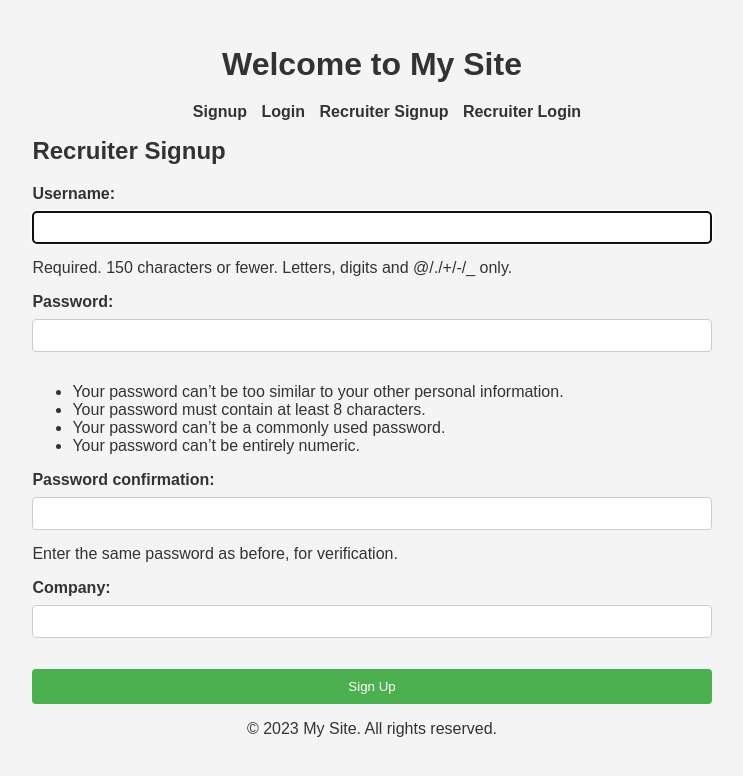
After one commit to siddg2023/mysite, a Django app: page /myapp/recruiter/signup/ in a window 1280 px wide. The commit adds this page. Shown: the top 776 px of the page, without its empty margins (268-1011 px from the left). Run offline with Django 4.2, Linux system fonts and the light colour scheme.

Commit message:
recruiter view

```diff
--- a/myapp/forms.py
+++ b/myapp/forms.py
@@ -1,8 +1,20 @@
 # forms.py
 from django import forms
 from .models import UserProfile
+from django.contrib.auth.models import User
 
 class UserProfileForm(forms.ModelForm):
     class Meta:
         model = UserProfile
         fields = ['first_name', 'last_name', 'email', 'phone_number', 'major_area_of_study', 'year_in_program', 'bio']
+
+from django import forms
+from django.contrib.auth.forms import UserCreationForm
+from .models import RecruiterProfile
+
+class RecruiterSignupForm(UserCreationForm):
+    company = forms.CharField(max_length=255, required=True)
+
+    class Meta:
+        model = User  # Use the User model, not RecruiterProfile
+        fields = ['username', 'password1', 'password2']
--- a/myapp/templates/base.html
+++ b/myapp/templates/base.html
@@ -17,13 +17,22 @@
             <ul>
                 <li><a href="{% url 'signup' %}">Signup</a></li>
                 <li><a href="{% url 'custom_login' %}">Login</a></li>
+                <!-- Show the recruiter dashboard link only if the user is authenticated -->
+
+                {% if user.is_authenticated %}
+                <li><a href="{% url 'recruiter_dashboard' %}">Recruiter Dashboard</a></li>
+                {% endif %}
+
+                <!-- Include these links wherever your navigation is displayed -->
+                <li><a href="{% url 'recruiter_signup' %}">Recruiter Signup</a></li>
+                <li><a href="{% url 'recruiter_login' %}">Recruiter Login</a></li>
                 <!-- Add other navigation links as needed -->
             </ul>
         </nav>
     </header>
 
     <main>
-        <div class="container">
+
             {% block content %}{% endblock %}
         </div>
     </main>
--- /dev/null
+++ b/myapp/templates/recruiter_signup.html
@@ -0,0 +1,11 @@
+<!-- recruiter_signup.html -->
+{% extends 'base.html' %}
+
+{% block content %}
+    <h2>Recruiter Signup</h2>
+    <form method="post" action="{% url 'recruiter_signup' %}">
+        {% csrf_token %}
+        {{ form.as_p }}
+        <button type="submit">Sign Up</button>
+    </form>
+{% endblock %}
--- a/myapp/urls.py
+++ b/myapp/urls.py
@@ -1,10 +1,14 @@
 from django.urls import path
 from .views import signup, custom_login, profile_detail, edit_profile, create_profile
+from .views import recruiter_signup, recruiter_login, recruiter_dashboard
 
 urlpatterns = [
     path('signup/', signup, name='signup'),
     path('login/', custom_login, name='custom_login'),
-    path('profile/', profile_detail, name='profile_detail'),
+    path('profile/<str:username>/', profile_detail, name='profile_detail'),
     path('edit-profile/', edit_profile, name='edit_profile'),
     path('create_profile/', create_profile, name='create_profile'),
+    path('recruiter/signup/', recruiter_signup, name='recruiter_signup'),
+    path('recruiter/login/', recruiter_login, name='recruiter_login'),
+    path('recruiter/dashboard/', recruiter_dashboard, name='recruiter_dashboard'),
 ]
--- a/myapp/views.py
+++ b/myapp/views.py
@@ -2,8 +2,9 @@ from django.contrib.auth.forms import UserCreationForm, AuthenticationForm
 from django.contrib.auth.decorators import login_required
 from django.contrib.auth import login, authenticate
 from django.shortcuts import render, redirect, get_object_or_404
-from .models import UserProfile
+from .models import UserProfile, RecruiterProfile
 from .forms import UserProfileForm
+from django.contrib.auth.models import User
 
 def signup(request):
     if request.method == 'POST':
@@ -40,8 +41,9 @@ def custom_login(request):
     return render(request, 'login.html', {'form': form})
 
 @login_required
-def profile_detail(request):
-    user_profile = get_object_or_404(UserProfile, user=request.user)
+def profile_detail(request, username):
+    user = get_object_or_404(User, username=username)
+    user_profile = get_object_or_404(UserProfile, user=user)
     return render(request, 'profile_detail.html', {'user_profile': user_profile})
 
 @login_required
@@ -80,3 +82,61 @@ def create_profile(request):
         form = UserProfileForm()
 
     return render(request, 'create_profile.html', {'form': form})
+
+
+
+
+
+
+from django.shortcuts import render, redirect
+from django.contrib.auth import login
+from .forms import RecruiterSignupForm
+
+# Existing views...
+
+def recruiter_signup(request):
+    if request.method == 'POST':
+        form = RecruiterSignupForm(request.POST)
+        if form.is_valid():
+            user = form.save(commit=False)
+            user.set_password(form.cleaned_data['password1'])
+            user.save()
+            login(request, user)
+
+            recruiter_profile = RecruiterProfile(user=user, company=form.cleaned_data['company'])
+            recruiter_profile.save()
+
+            return redirect('recruiter_dashboard')
+    else:
+        form = RecruiterSignupForm()
+    return render(request, 'recruiter_signup.html', {'form': form})
+
+def recruiter_login(request):
+    if request.method == 'POST':
+        form = AuthenticationForm(request, request.POST)
+        if form.is_valid():
+            user = authenticate(request, username=form.cleaned_data['username'], password=form.cleaned_data['password'])
+            if user is not None:
+                login(request, user)
+
+                # Redirect to the recruiter dashboard
+                return redirect('recruiter_dashboard')
+            else:
+                # Handle authentication failure
+                return render(request, 'recruiter_login.html', {'form': form, 'error_message': 'Invalid login credentials'})
+    else:
+        form = AuthenticationForm()
+    return render(request, 'recruiter_login.html', {'form': form})
+
+# myapp/views.py
+from django.shortcuts import render
+from .models import UserProfile, RecruiterProfile
+from django.contrib.auth.decorators import login_required
+
+@login_required
+def recruiter_dashboard(request):
+    # Exclude the recruiter's own profile
+    recruiter_profile = RecruiterProfile.objects.get(user=request.user)
+    other_user_profiles = UserProfile.objects.exclude(user=request.user)
+
+    return render(request, 'recruiter_dashboard.html', {'recruiter_profile': recruiter_profile, 'other_user_profiles': other_user_profiles})
--- a/static/myapp/css/styles.css
+++ b/static/myapp/css/styles.css
@@ -85,3 +85,19 @@ button:hover {
 }
 
 /* Your additional styles can be added here */
+
+/* Add this CSS to make the profiles container horizontally scrollable */
+.scrollable-container {
+    overflow-x: auto;
+    white-space: nowrap;
+}
+
+/* Add this CSS to style each profile card */
+.profile-card {
+    display: inline-block;
+    width: 300px; /* Adjust the width based on your design */
+    margin-right: 10px; /* Adjust the margin between cards */
+    border: 1px solid #ccc;
+    padding: 10px;
+    box-shadow: 0 4px 8px rgba(0, 0, 0, 0.1);
+}
```
Also changed, not shown: myapp/models.py (+8 -0 lines), myapp/templates/recruiter_dashboard.html (added, +28 -0 lines), myapp/templates/recruiter_login.html (added, +11 -0 lines), myapp/migrations/0002_recruiterprofile.py (added).
